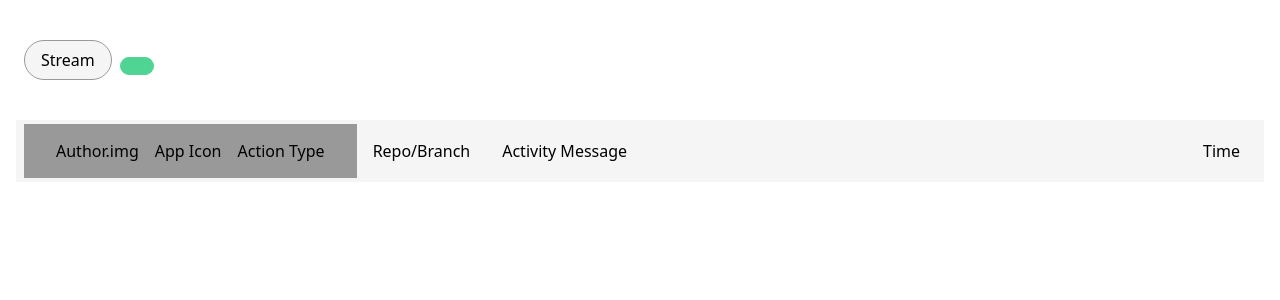
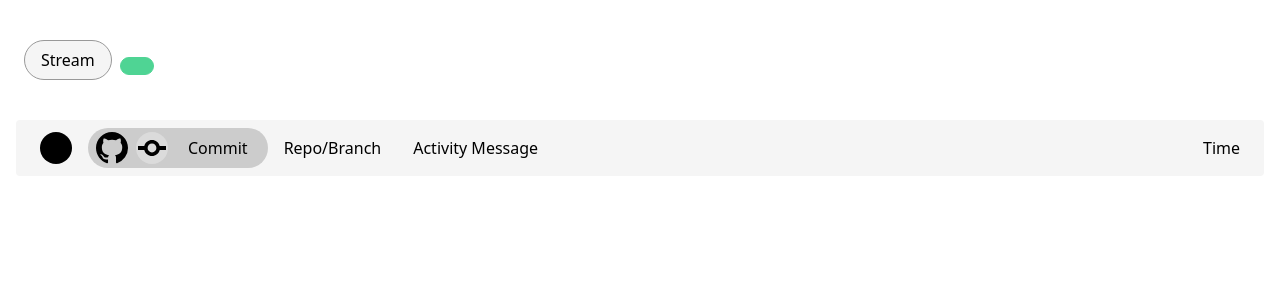
Before and after one commit to infinitescroll/archived-streams, a Next.js app: page / in a window 1280 px wide. Shown: the top 300 px of the page. Built offline with nearby package versions, Linux system fonts and the light colour scheme.

Commit message:
Updates ActivityItem component to match Figma styling

```diff
--- a/components/ActivityItem.js
+++ b/components/ActivityItem.js
@@ -1,31 +1,54 @@
 import styled from 'styled-components'
 import { color, typography, border, layout, position, space, flexbox, grid } from 'styled-system'
 import { Menu, MenuItem, Icon, Text } from '../components/index.js'
+import {
+  IcoGitHub,
+  IcoGitHubCommit,
+  IcoGitHubMerge,
+  IcoGitHubCompare,
+  IcoGitHubPullRequest,
+  IcoGitHubBranch,
+ } from '../components/icons.js'
+
+
 
 
 
 const ActivityRowContainer = styled(Menu)`
+{
+  li {
+    margin: 0rem 1rem;
+  }
+}
   ${space}
   ${color}
   ${layout}
   ${flexbox}
+  ${border}
 `
 const ActivityRowParent = styled(Menu)`
-  {
-    li {
-      margin: 0rem 1rem;
-    }
+  span {
+    margin: 0rem 0.25rem;
   }
   ${space}
   ${color}
   ${layout}
   ${flexbox}
+  ${border}
 `
 const Author = styled(MenuItem)`
   ${space}
   ${color}
   ${layout}
-  ${flexbox}
+  ${border}
+`
+
+const AppIcon = styled(Icon)`
+  ${border}
+`
+
+const ActionIcon = styled(Icon)`
+  ${border}
 `
 
 const Action = styled(MenuItem)`
@@ -46,7 +69,6 @@ const Message = styled(MenuItem)`
   text-overflow: ellipsis;
   word-wrap: nowrap;
   overflow: hidden;
-
   ${space}
   ${color}
   ${layout}
@@ -64,20 +86,44 @@ export default (props) => (
   <ActivityRowContainer
   display={'flex'}
   justifyContent={'space-between'}
-  px={2}
-  py={1}
+  alignItems={'center'}
+  p={2}
   backgroundColor={'#f5f5f5'}
+  borderRadius={'4px'}
   >
+  <Author
+  display={'inline-block'}
+  width={'32px'}
+  height={'32px'}
+  backgroundColor={'#000'}
+  borderRadius={'100px'}
+  ></Author>
     <ActivityRowParent
     display={'flex'}
-    justifyItems={'space-between'}
+    justifyContent={'space-between'}
     alignItems={'center'}
-    backgroundColor={'#999'}
-    p={3}
+    backgroundColor={'#ccc'}
+    p={1}
+    borderRadius={'100px'}
     >
-      <Author>Author.img</Author>
-      <Icon>App Icon</Icon>
-      <Action>Action Type</Action>
+      <AppIcon
+      display={'inline-block'}
+      width={'32px'}
+      height={'32px'}
+      borderRadius={'100px'}
+      >
+      <IcoGitHub />
+      </AppIcon>
+      <ActionIcon
+      display={'inline-block'}
+      width={'32px'}
+      height={'32px'}
+      backgroundColor={'#dbdbdb'}
+      borderRadius={'100px'}
+      >
+      <IcoGitHubCommit />
+      </ActionIcon>
+      <Action>Commit</Action>
     </ActivityRowParent>
     <ActivityRowParent
       display={'flex'}
```
